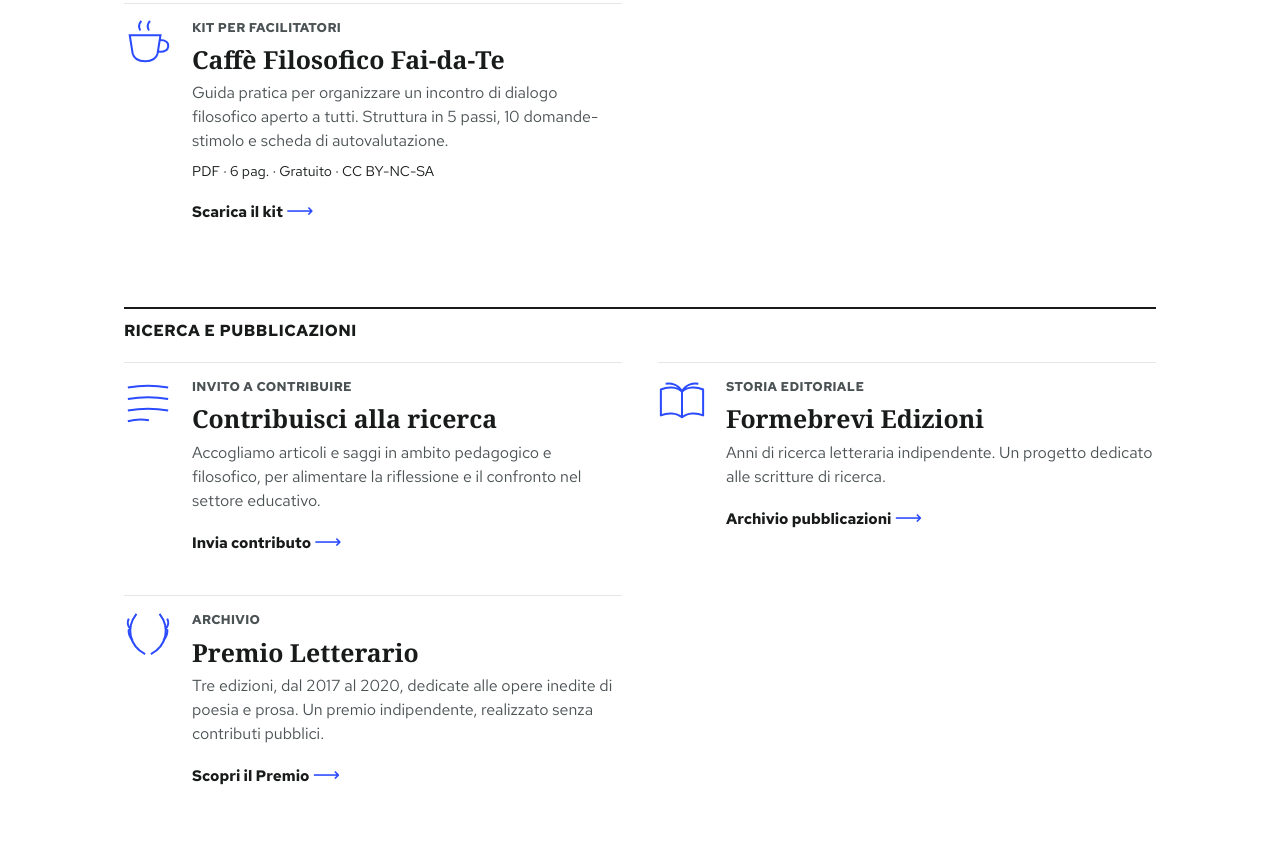
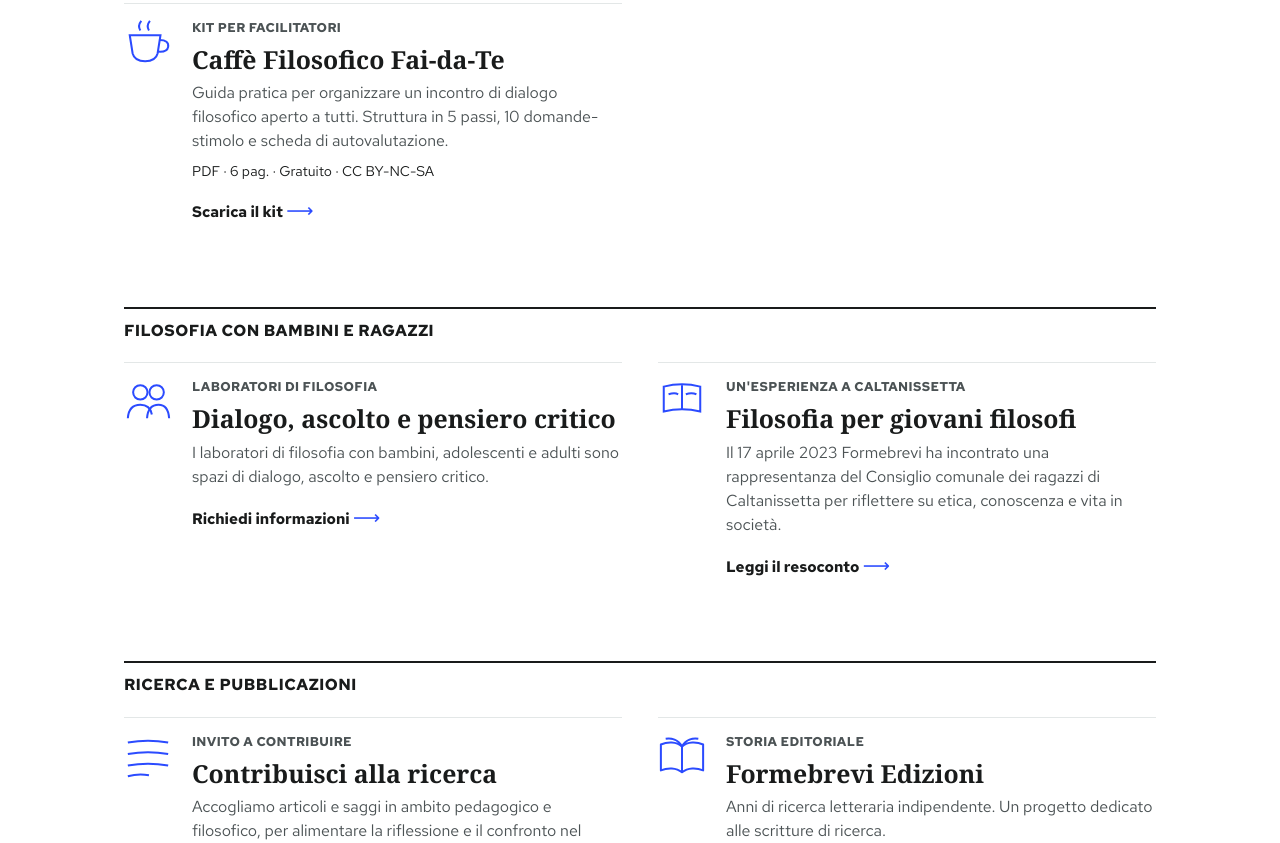
Before and after one commit to dumgio/formebrevi, a plain HTML site: page filosofia.html in a window 1280 px wide. Shown: the part 1324-2167 px from the top of the page. Drawn offline with Linux system fonts and the light colour scheme.

Commit message:
Aggiungi sezione filosofia con bambini e ragazzi

```diff
--- a/filosofia.html
+++ b/filosofia.html
@@ -47,6 +47,7 @@
         <ul class="indice">
             <li><a href="#app-gratuita"><span>App gratuita</span><span>⟶</span></a></li>
             <li><a href="#dialogo-e-pratiche-filosofiche"><span>Dialogo e pratiche filosofiche</span><span>⟶</span></a></li>
+            <li><a href="#filosofia-con-bambini-e-ragazzi"><span>Filosofia con bambini e ragazzi</span><span>⟶</span></a></li>
             <li><a href="#ricerca-e-pubblicazioni"><span>Ricerca e pubblicazioni</span><span>⟶</span></a></li>
         </ul>
     </nav>
@@ -103,6 +104,30 @@
     </div>
 </section>
 
+<section class="parte-pagina" id="filosofia-con-bambini-e-ragazzi">
+    <h2 class="titolo-parte">Filosofia con bambini e ragazzi</h2>
+    <div class="griglia">
+        <div class="voce">
+            <svg class="segno" viewBox="0 0 100 100" aria-hidden="true"><circle cx="34" cy="32" r="15"/><circle cx="68" cy="32" r="15"/><path d="M8 86 Q10 58 34 58 Q54 58 58 78"/><path d="M48 86 Q50 58 72 58 Q92 58 94 86"/></svg>
+            <div class="corpo">
+                <span class="per">Laboratori di filosofia</span>
+                <h3>Dialogo, ascolto e pensiero critico</h3>
+                <p>I laboratori di filosofia con bambini, adolescenti e adulti sono spazi di dialogo, ascolto e pensiero critico.</p>
+                <a class="vai" href="contatti.html">Richiedi informazioni <span>⟶</span></a>
+            </div>
+        </div>
+        <div class="voce">
+            <svg class="segno" viewBox="0 0 100 100" aria-hidden="true"><path d="M12 20 Q50 10 88 20 L88 72 Q50 62 12 72 Z"/><path d="M50 17 L50 68"/><path d="M22 36 Q35 32 42 36"/><path d="M58 36 Q70 32 80 36"/></svg>
+            <div class="corpo">
+                <span class="per">Un'esperienza a Caltanissetta</span>
+                <h3>Filosofia per giovani filosofi</h3>
+                <p>Il 17 aprile 2023 Formebrevi ha incontrato una rappresentanza del Consiglio comunale dei ragazzi di Caltanissetta per riflettere su etica, conoscenza e vita in società.</p>
+                <a class="vai" href="articoli/filosofia-giovani-filosofi.html">Leggi il resoconto <span>⟶</span></a>
+            </div>
+        </div>
+    </div>
+</section>
+
 <section class="parte-pagina" id="ricerca-e-pubblicazioni">
     <h2 class="titolo-parte">Ricerca e pubblicazioni</h2>
     <div class="griglia">
```
Also changed, not shown: index.html (+1 -1 lines).
